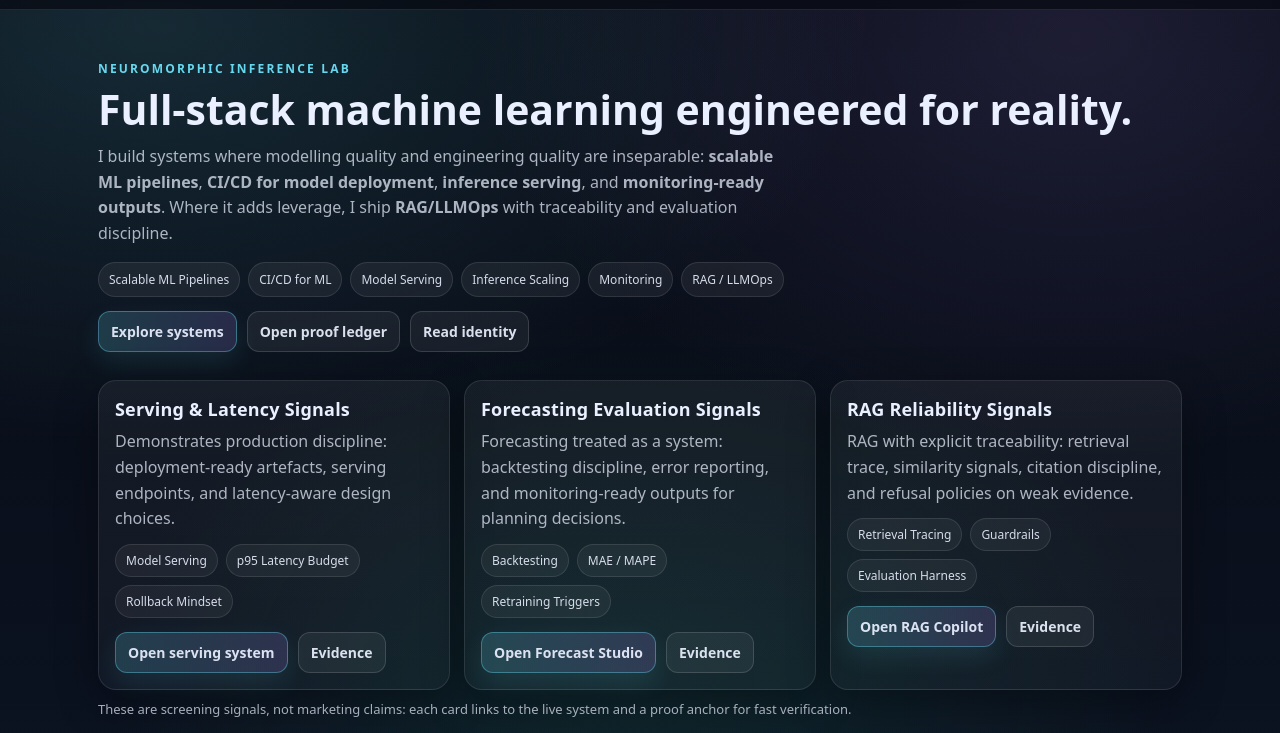
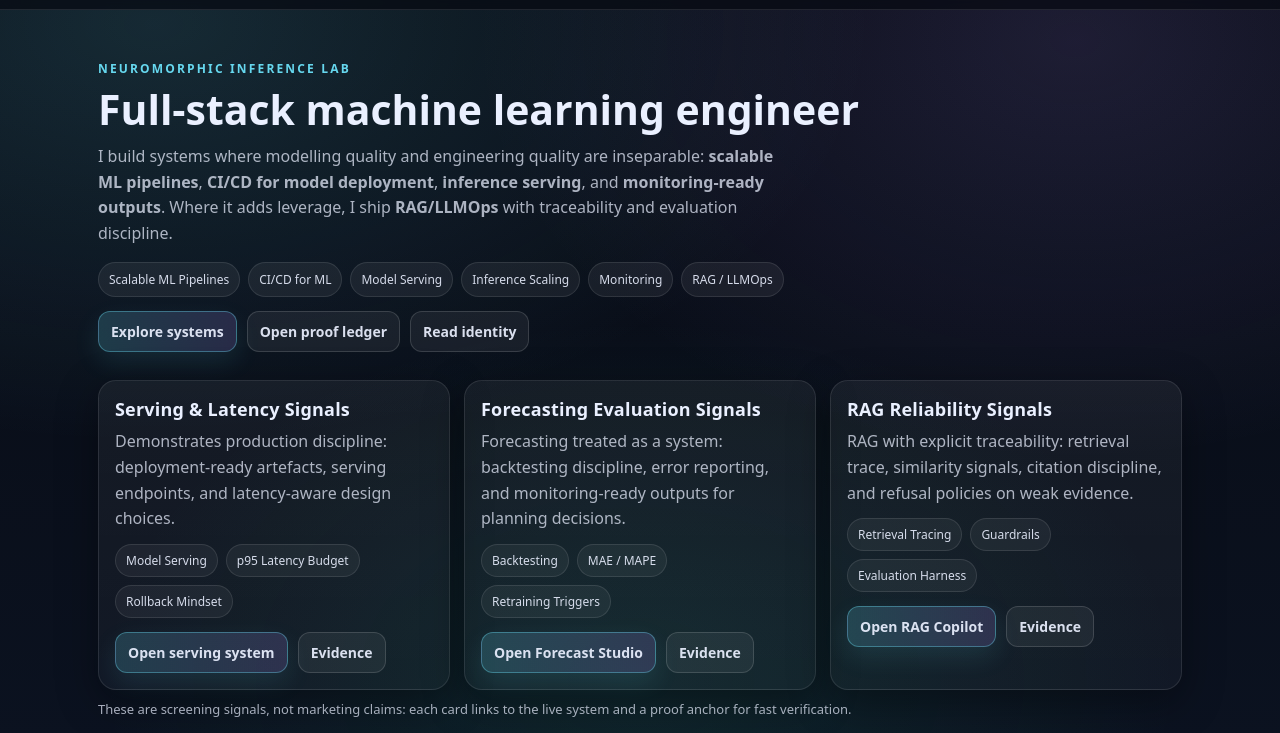
Before and after one commit to nepryoon/neuromorphic-inference-lab-site, a plain HTML site: page index.html in a window 1280 px wide. Shown: the part 56-789 px from the top of the page. Drawn offline with Linux system fonts and the light colour scheme; no server answers.

Commit message:
Update index.html

```diff
--- a/index.html
+++ b/index.html
@@ -28,7 +28,7 @@
   <main class="container">
     <section class="hero">
       <p class="kicker">Neuromorphic Inference Lab</p>
-      <h1 class="h1">Full-stack machine learning engineered for reality.</h1>
+      <h1 class="h1">Full-stack machine learning engineer</h1>
       <p class="sub">
         I build systems where modelling quality and engineering quality are inseparable:
         <strong>scalable ML pipelines</strong>, <strong>CI/CD for model deployment</strong>,
```
